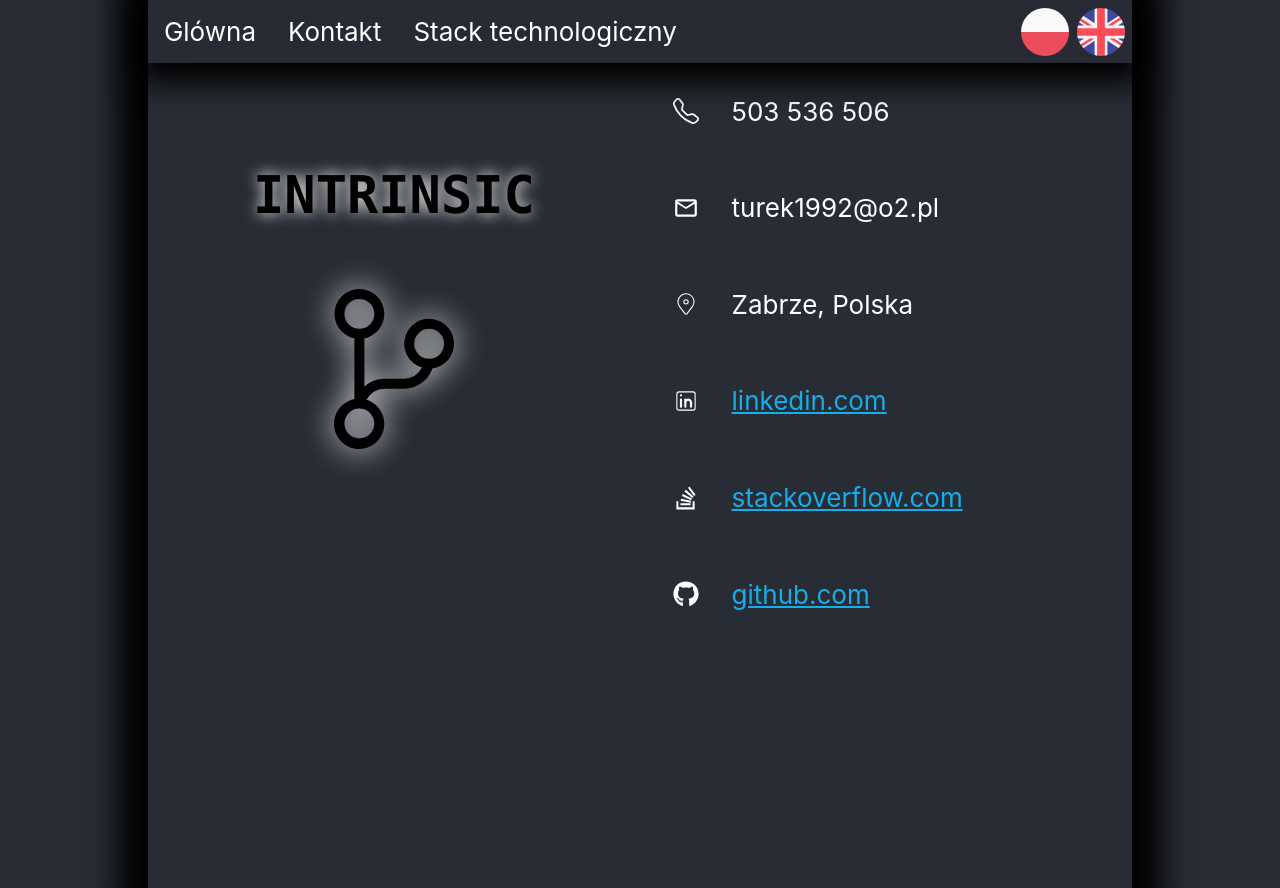
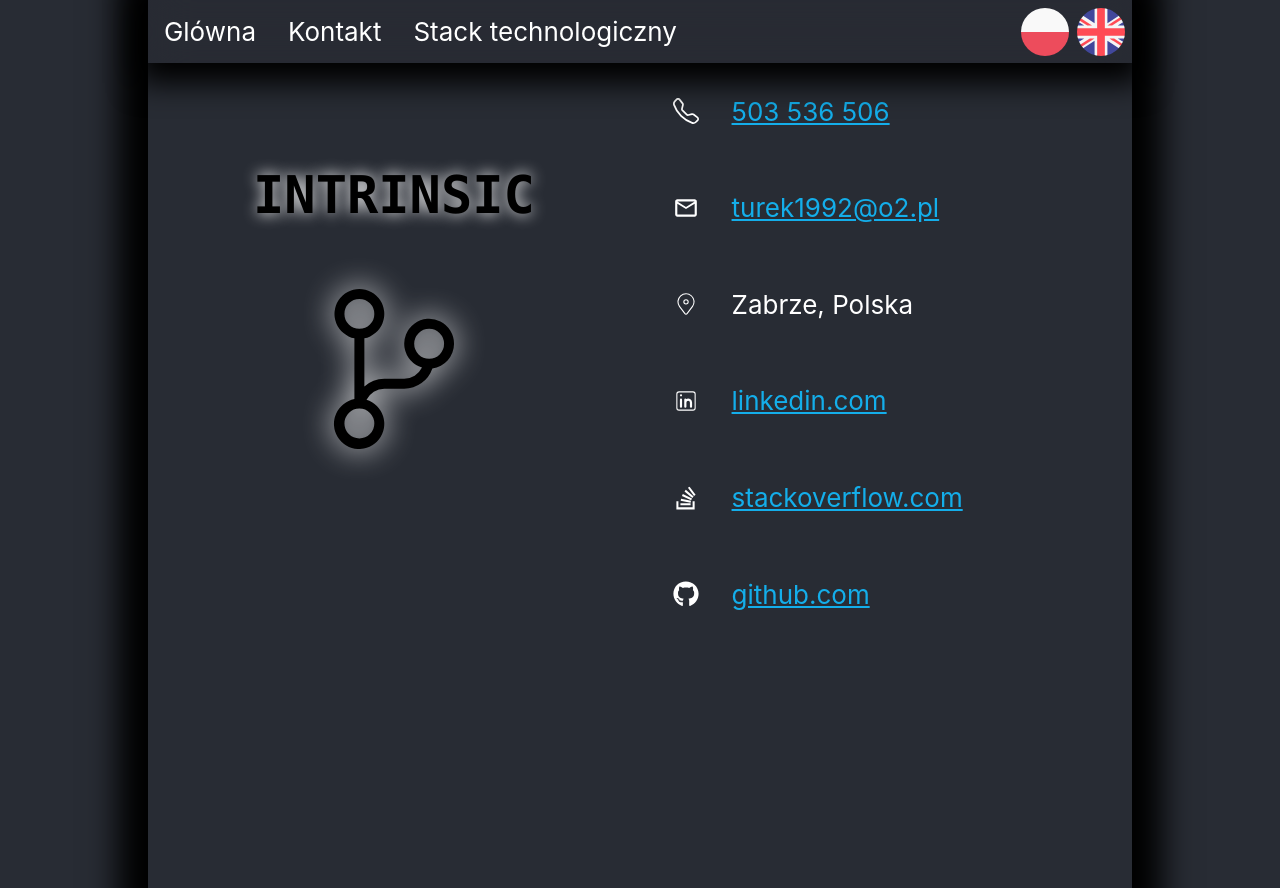
Before and after one commit to mturczyn/about-intrinsic, a React (Create React App) app: page /contact-info in a window 1280 px wide. Built offline with nearby package versions, Linux system fonts and the light colour scheme.

Commit message:
Corrected links on contact info page.

```diff
--- a/src/ContactInfo/index.tsx
+++ b/src/ContactInfo/index.tsx
@@ -14,6 +14,8 @@ const PAGE_TITLE = 'Intrinsic - contact info'
 
 const ContactInfo = () => {
     const { t } = useTranslation()
+    const phoneNumber = '503 536 506'
+    const mailAddress = 'turek1992@o2.pl'
 
     useEffect(() => {
         document.title = t(PAGE_TITLE)
@@ -25,10 +27,12 @@ const ContactInfo = () => {
             <h1>INTRINSIC</h1>
             <div className="contact-info-card">
                 <ContactInfoEntry icon={<BsTelephone />}>
-                    503 536 506
+                    <a href={`tel:${phoneNumber.replace(' ', '')}`}>
+                        {phoneNumber}
+                    </a>
                 </ContactInfoEntry>
                 <ContactInfoEntry icon={<MdOutlineEmail />}>
-                    turek1992@o2.pl
+                    <a href={`mailto:${mailAddress}`}>{mailAddress}</a>
                 </ContactInfoEntry>
                 <ContactInfoEntry icon={<CiLocationOn />}>
                     Zabrze, {t('Poland')}
```
